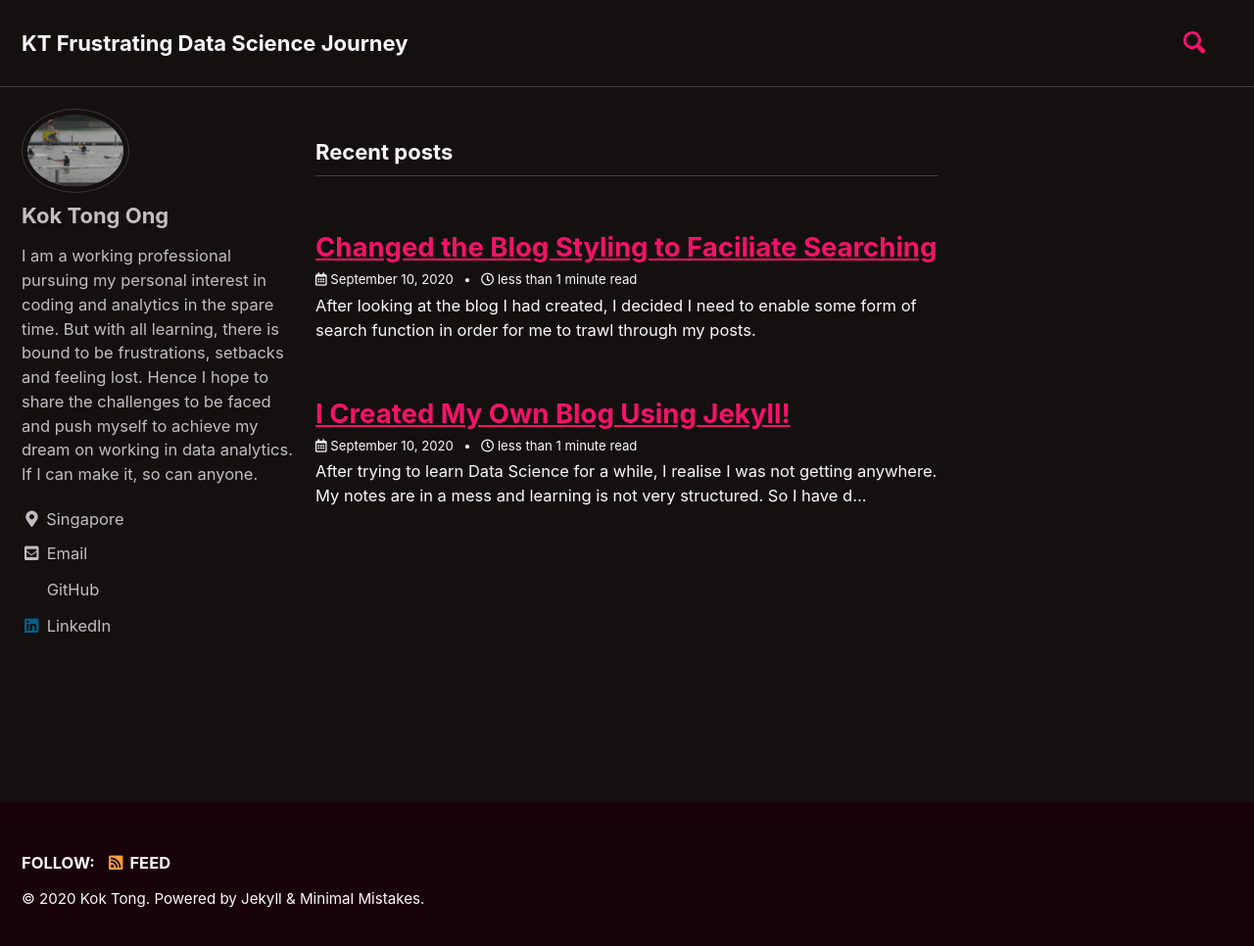
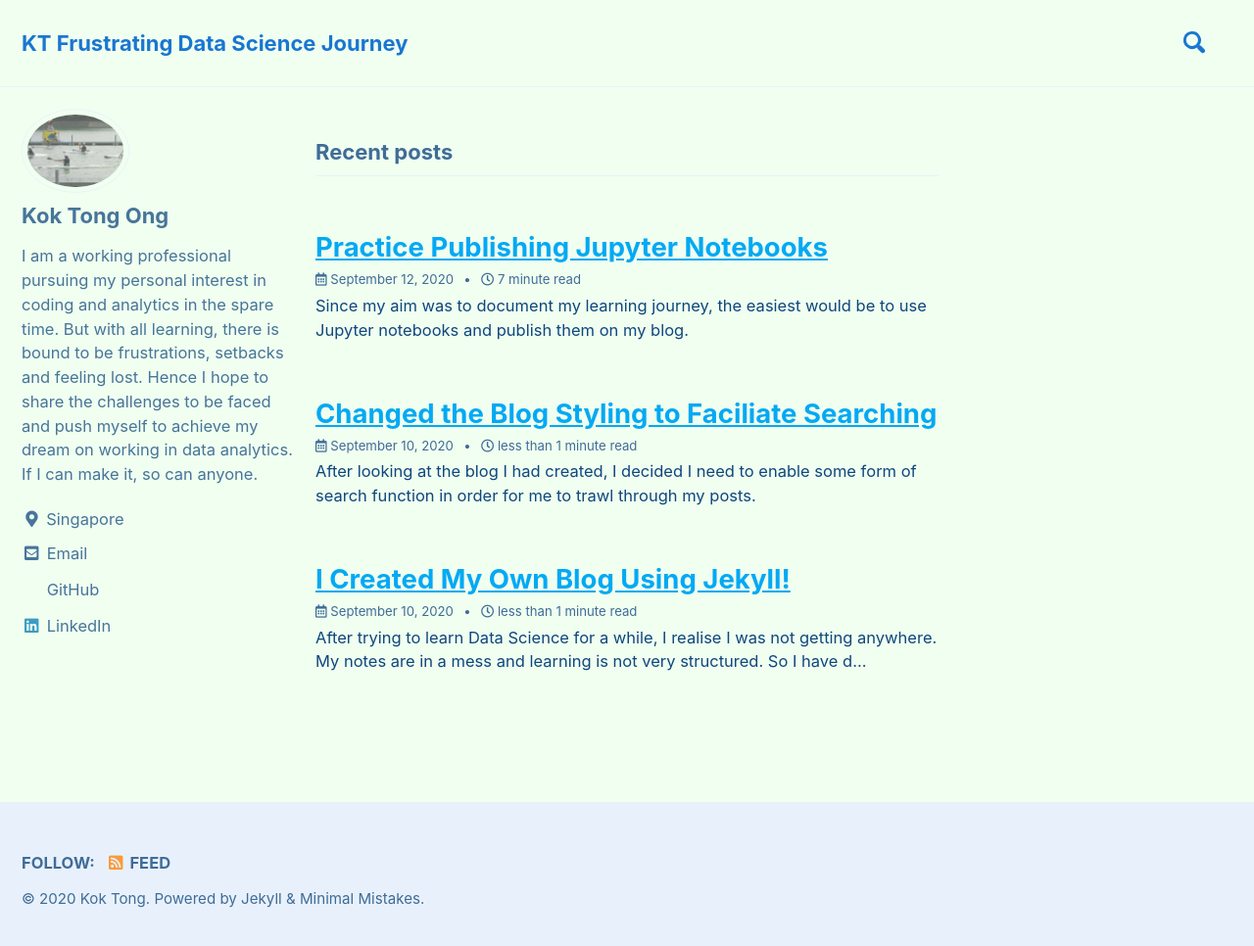
Before and after one commit to bleuong/bleuong.github.io, a Jekyll site: the page built from index.html, in a window 1280 px wide and 974 px high. Shown: the top 966 px of the window at 98% size. Built offline with Jekyll 4.4.1, drawn with Linux system fonts in a browser that asks for light colours; cached includes are drawn as plain includes; the list of posts is cut into pages by our own code; part of the change alters nothing that is shown.

Commit message:
Publish Jupyter Notebook

````diff
--- a/_config.yml
+++ b/_config.yml
@@ -12,7 +12,7 @@
 
 # theme                  : "minimal-mistakes-jekyll"
 # remote_theme           : "mmistakes/minimal-mistakes"
-minimal_mistakes_skin    : "neon" # "air", "aqua", "contrast", "dark", "dirt", "neon", "mint", "plum", "sunrise"
+minimal_mistakes_skin    : "aqua" # "air", "aqua", "contrast", "dark", "dirt", "neon", "mint", "plum", "sunrise"
 
 # Site Settings
 locale                   : "en-US"
@@ -277,3 +277,4 @@ defaults:
       share: true
       related: true
       show_date: true
+      classes: wide
--- /dev/null
+++ b/_posts/2020-09-12-Practice-Publishing-Jupyter-Notebooks.md
@@ -0,0 +1,327 @@
+---
+title:  "Practice Publishing Jupyter Notebooks"
+date:   2020-09-12 14:53:57 +0800
+categories: General
+tags: Jupyter NBconvert
+---
+
+Since my aim was to document my learning journey, the easiest would be to use Jupyter notebooks and publish them on my blog.
+
+Hence I have created a Jupyter notebook using the Jupyter module in Anaconda. I convert a Data Preprocessing module which I had written in Spyder as a sample Jupyter notebook.
+
+Then I used the [NBconvert] function to render my notebook into markdown format as shown below.
+
+The main command is:
+
+{% highlight ruby %}
+jupyter nbconvert --to markdown NOTEBOOK-NAME.ipynb
+{% endhighlight %}
+
+Here is my first Jupyter notebook.
+
+# Data Preprocessing
+
+I created a reuseable module to preprocess the data file as the first step in any data analysis. It comprise of the following:
+
+1. Import data from file
+2. Take care of missing data
+3. Encode categorical data if required
+
+## Import required libraries
+
+
+```python
+import numpy as np  # library for numerical manimuplation
+import matplotlib.pyplot as plt  # library for plotting
+import pandas as pd  # library for importing datasets
+```
+
+## Actual Data Preprocessing Module
+
+
+```python
+def Data_Preprocessing(InputFileName=None,
+                       ImputerInput={"selectedCol": None, "strategy": "mean"},
+                       xEncoderInput={"cols": None, "AvoidDummy": False},
+                       yEncoderInput=False):
+    """
+    This is to import the dataset from the given csv file and process it for
+    subsequent analysis. The data file must be located in the same folder as
+    this python script. The processing includes 1) Data import, 2) Fill in
+    missing values, and 3) Encode categorical data.
+
+    When encoding categorical data, the new variables created based on the
+    categorical values are called dummy variables. It is important to avoid
+    using all the dummy variables (dummy variable trap) as the model
+    would be unable to differentiate the relationship. Hence, always use 1 less
+    dummy variable in the model for each set of categorical variables.
+
+    It is important to arrange the dataset columns in the following sequence
+    from left to right.
+    1. Numrical data (for filling in of missing values)
+    2. Categorical data (after encoding, it would be the first few columns in
+                          the dataset. Remove the first column to avoid dummy
+                          variable trap before encoding the next categorical
+                          variable.)
+    3. Dependent variable
+
+    Inputs
+    ------
+    InputFileName : This is the name of the file to be imported for analysis.
+                        The file must be located in the same folder as this
+                        python script.
+    ImputerInput : A dict containing a list of columns to fill in the missing
+                    values and the strategy for the missing values.
+                    Can be "mean", "median", "most_frequent". If the list
+                    of columns is None, it means no missing values.
+    xEncoderInput : A dict containing a list of columns index in x to encode
+                        the categorical data and a boolen value to indicate if
+                        there is a need to avoid the dummy variable trap. An
+                        empty list indicate no need to perform encoding.
+                        Default is {cols: [], AvoidDummy=False}
+    yEncoderInput : A boolen value indicating if the dependent variable y is
+                    categorical data and need to be encoded. Default is False.
+
+    Parameters
+    ----------
+    dataset : Variable containing the full data after importing from csv file.
+    imputer : SimpleImputer object created to fill in missing values
+    ct : ColumnTransformer object created to encode the categorical data in x
+
+    Returns
+    -------
+    x : Variable containing all independent features. Numpy array type
+    y : Variable containing all dependent value. Numpy array type
+
+    Pseudo Code
+    -----------
+    Import data
+        Import from csv file
+        Extract to x and y and return them
+    Take care of missing data
+        If missing data is less than 1% of the total data, then can just
+        delete them away.
+        If there are columns with missing data
+            Replace with mean/median/most_frequent of existing data.
+    Encode categorical data
+        If there are columns in x with categorical data:
+            Use OneHotEncoder to encode each respective columns
+            OneHotEncoder will encode and transfer the dummy variables to the
+            first column of the dataset.
+        If the dependent variable y is categorical:
+            Use LabelEncoder to encode
+    Return x, y
+    """
+
+    """ Import data """
+    from os import listdir, getcwd
+    from os.path import isfile, join
+    from sys import exit
+
+    # Get file name if it is not provided
+    if InputFileName is None:
+        while True:
+            print(f"Current working directory is:\n{getcwd()}")
+            file_list = [f for f in listdir() if isfile(join(f))]
+            file_list_index = list(range(len(file_list)))
+            print("Files available are:")
+            for fli in file_list_index:
+                print(f"({fli}) {file_list[fli]}")
+            ui = input("Please select the corresponding file or -1 to exit ",
+                       "if file is not found.\nPlease ensure data file is in ",
+                       "the same directory as the code file.")
+            try:
+                # Check if ui is correctly input
+                ui = int(ui)
+                # Input is an integer. Check if it falls in the correct range.
+                if ui == -1:
+                    # Exit
+                    exit
+                elif ui in file_list_index:
+                    # Valid option selected. Verify selection
+                    ui1 = input(f"You have selected {file_list[ui]}.\n",
+                                "Please confirm Y/N.")
+                    if ui1.upper() == "Y":
+                        # Correct selection. break out of while loop
+                        InputFileName = file_list[ui]
+                        break
+                    elif ui1.upper() == "N":
+                        # Incorrect selection
+                        pass
+                    else:
+                        # Unknown input
+                        print("You have provided an invalid selection.")
+                else:
+                    # Incorrect input. Will raise error exception
+                    print("You have provided an invalid selection.")
+            except ValueError:
+                # Wrong user input
+                print("You have provided an invalid selection.")
+    else:
+        # Date file name provided. Do nothing
+        pass
+
+    # Read data from data file
+    dataset = pd.read_csv(InputFileName)
+    print("Data imported successfully.\n")
+
+    print(dataset.info(), "\n")
+    print(dataset.head())
+
+    # Extract the dependent variable (y) and independent features (x).
+    # It is assumed the dependent variable column is the last one.
+    # All rows are selected. All columns except last one is selected.
+    x = dataset.iloc[:, :-1].values
+    y = dataset.iloc[:, -1].values
+
+    """ Take care of missing data """
+    # Check if there is missing data to be filled in
+    if ImputerInput["selectedCol"] is not None:
+        # User has provided columns index which has missing data
+        from sklearn.impute import SimpleImputer
+
+        # Create the imputer object to be used on x, y
+        imputer = SimpleImputer(missing_values=np.nan,
+                                strategy=ImputerInput["strategy"])
+
+        # Cycle through every column index provided by user
+        for colIndex in ImputerInput["selectedCol"]:
+            # Link the imputer object to the numerical columns in x with the
+            # correct column index
+            # Need to reshape (-1, 1) each column for the imputer object to
+            # work and reshape it back (1, -1) to put back into x.
+            imputer.fit(x[:, colIndex].reshape(-1, 1))
+            # Perform the actual replacement on x
+            x[:, colIndex] = \
+                imputer.transform(x[:, colIndex].reshape(-1, 1)).reshape(1, -1)
+    else:
+        # The selectedCol list is None. Hence no missing data.
+        pass
+
+    """ Encode categorical data """
+    # Check if there is categorical data in x to encode
+    if xEncoderInput["cols"] is not None:
+        # Column index had been provided by user to encode
+        from sklearn.compose import ColumnTransformer
+        from sklearn.preprocessing import OneHotEncoder
+
+        # Cycle through each selected column index for encoding
+        for selectedCol in xEncoderInput["cols"]:
+            # Create ColumnTransformer object
+            ct = ColumnTransformer(transformers=[("encoder",
+                                                  OneHotEncoder(),
+                                                  [selectedCol])],
+                                   remainder="passthrough")
+            # Fit and transform the ct object to x in one step
+            # Need to use np.array to force fit the result from fit_transform
+            # into a numpy array for subsequent analysis
+            x = np.array(ct.fit_transform(x))
+
+            # Remove first column of dummy variable to avoid dummy variable
+            # trap. The dummy variables are arranged in alphabetical order.
+            if xEncoderInput["AvoidDummy"]:
+                # Need to avoid dummy variable trap because the model is unable
+                # to take care of the dummy variable
+                x = x[:, 1:]
+            else:
+                # Model is able to avoid dummy variable trap. Hence no need to
+                # remove any dummy variable.
+                pass
+    else:
+        # User did not provide any columns for encoding. So do nothing.
+        pass
+
+    # Check if need to encode dependent variable y
+    if yEncoderInput:
+        # Dependent variable y is categorical and need to be encoded
+        from sklearn.preprocessing import LabelEncoder
+
+        # Create LabelEncoder object
+        le = LabelEncoder()
+        # Fit_transfer LabelEncoder onto dependent variable y
+        y = le.fit_transform(y)
+    else:
+        # Dependent variable y is not categorical.
+        pass
+
+    return x, y
+```
+
+## Main Module to Utilise the Data Pre-Processing Module
+
+
+```python
+def Part01():
+    """ Data Preprocessing Inputs """
+    # Data file name. File must be in same folder as script
+    Dataset = "Part01Section02Data.csv"
+    # Missing numerical data to be filled up
+    # Default values "selectedCol": [],"strategy": "mean"
+    ImputerInput = {"selectedCol": [1, 2], "strategy": "mean"}
+    # Columns in x with categorical data to encode, default {"cols": [],
+    #                                                   "AvoidDummy": False}
+    xEncoderInput = {"cols": [0], "AvoidDummy": False}
+    # Indicate if need to encode dependent variable y, enter True or False
+    yEncoderInput = True
+
+    x, y = Data_Preprocessing(Dataset, ImputerInput, xEncoderInput,
+                              yEncoderInput)
+
+    return x, y
+```
+
+## Calling the module
+
+
+```python
+x, y = Part01()
+print(x)
+```
+
+    Data imported successfully.
+
+    <class 'pandas.core.frame.DataFrame'>
+    RangeIndex: 10 entries, 0 to 9
+    Data columns (total 4 columns):
+     #   Column     Non-Null Count  Dtype
+    ---  ------     --------------  -----
+     0   Country    10 non-null     object
+     1   Age        9 non-null      float64
+     2   Salary     9 non-null      float64
+     3   Purchased  10 non-null     object
+    dtypes: float64(2), object(2)
+    memory usage: 448.0+ bytes
+    None
+
+       Country   Age   Salary Purchased
+    0   France  44.0  72000.0        No
+    1    Spain  27.0  48000.0       Yes
+    2  Germany  30.0  54000.0        No
+    3    Spain  38.0  61000.0        No
+    4  Germany  40.0      NaN       Yes
+    [[1.0 0.0 0.0 44.0 72000.0]
+     [0.0 0.0 1.0 27.0 48000.0]
+     [0.0 1.0 0.0 30.0 54000.0]
+     [0.0 0.0 1.0 38.0 61000.0]
+     [0.0 1.0 0.0 40.0 63777.77777777778]
+     [1.0 0.0 0.0 35.0 58000.0]
+     [0.0 0.0 1.0 38.77777777777778 52000.0]
+     [1.0 0.0 0.0 48.0 79000.0]
+     [0.0 1.0 0.0 50.0 83000.0]
+     [1.0 0.0 0.0 37.0 67000.0]]
+
+
+
+```python
+print(y)
+```
+
+    [0 1 0 0 1 1 0 1 0 1]
+
+
+
+```python
+
+```
+
+[NBconvert]: https://docs.github.com/en/github/managing-files-in-a-repository/working-with-jupyter-notebook-files-on-github
````
